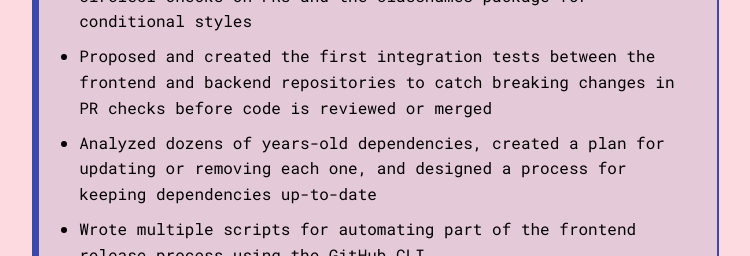
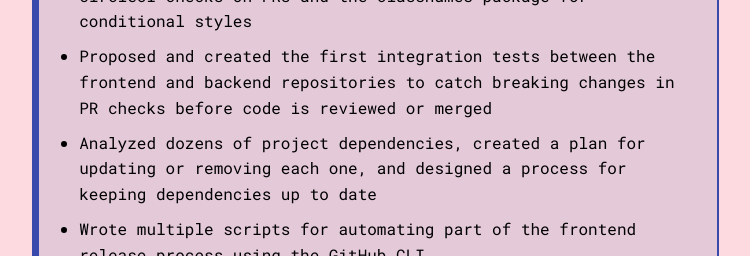
Before and after one commit to ashleemboyer/ashleemboyer, a Next.js app: page /resume in a window 1280 px wide. Shown: the part 1220-1476 px from the top of the page, without its empty margins (262-1012 px from the left). Built offline with nearby package versions, Linux system fonts and the light colour scheme.

Commit message:
Update resume.jsx

```diff
--- a/pages/resume.jsx
+++ b/pages/resume.jsx
@@ -12,7 +12,7 @@ const workExperiences = [
       'Migrated several pages using legacy Redux and React class components to function components written in TypeScript and little to no Redux, enabling the use of React hooks and improving overall performance',
       'Incorporated the use of tools that improve developer experience and the code review process: the Prettier code formatter with CircleCI checks on PRs and the classnames package for conditional styles',
       'Proposed and created the first integration tests between the frontend and backend repositories to catch breaking changes in PR checks before code is reviewed or merged',
-      'Analyzed dozens of years-old dependencies, created a plan for updating or removing each one, and designed a process for keeping dependencies up-to-date',
+      'Analyzed dozens of project dependencies, created a plan for updating or removing each one, and designed a process for keeping dependencies up to date',
       'Wrote multiple scripts for automating part of the frontend release process using the GitHub CLI',
       'Planned and led the beginning of the migration of test suites from Enzyme to React Testing Library'
     ],
```
